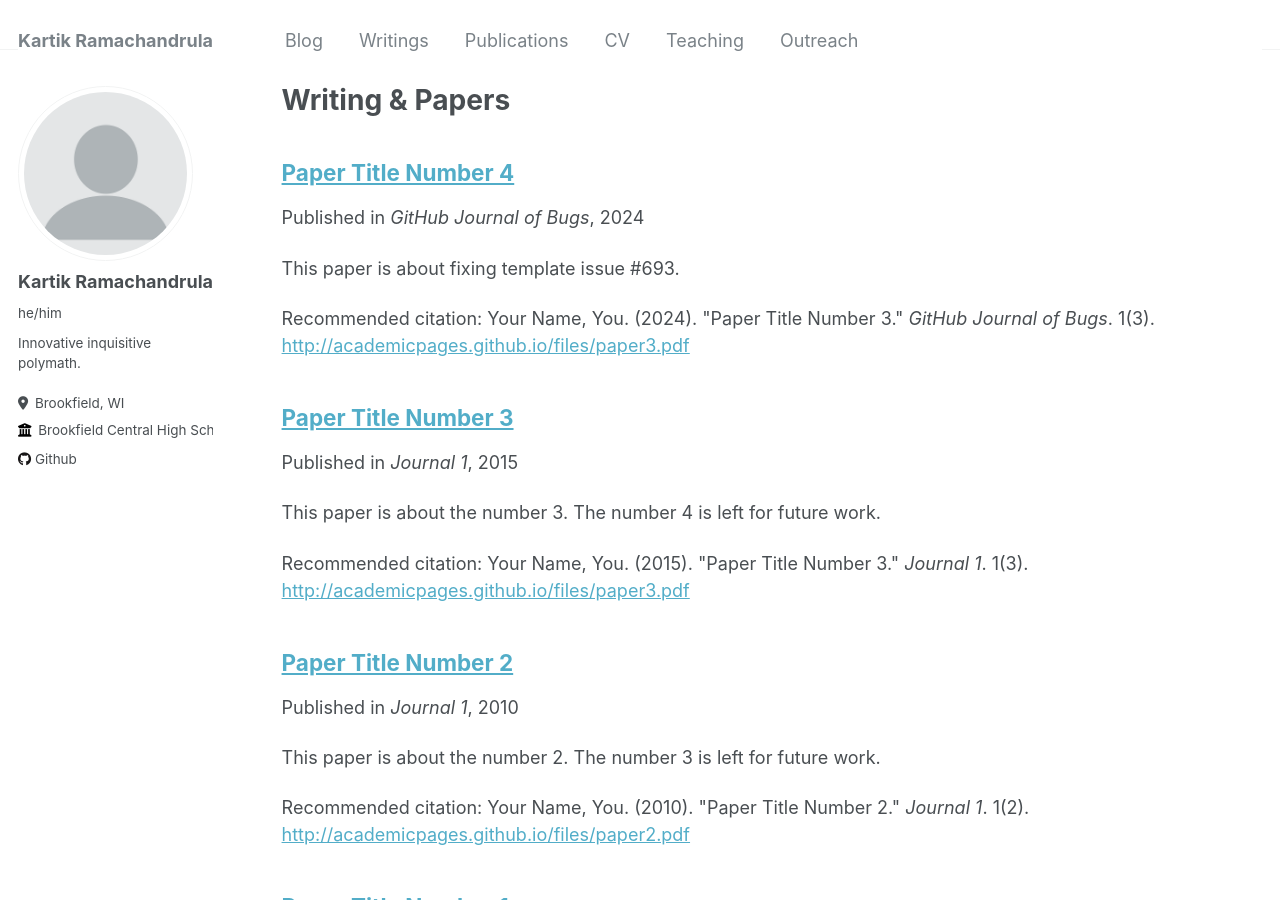
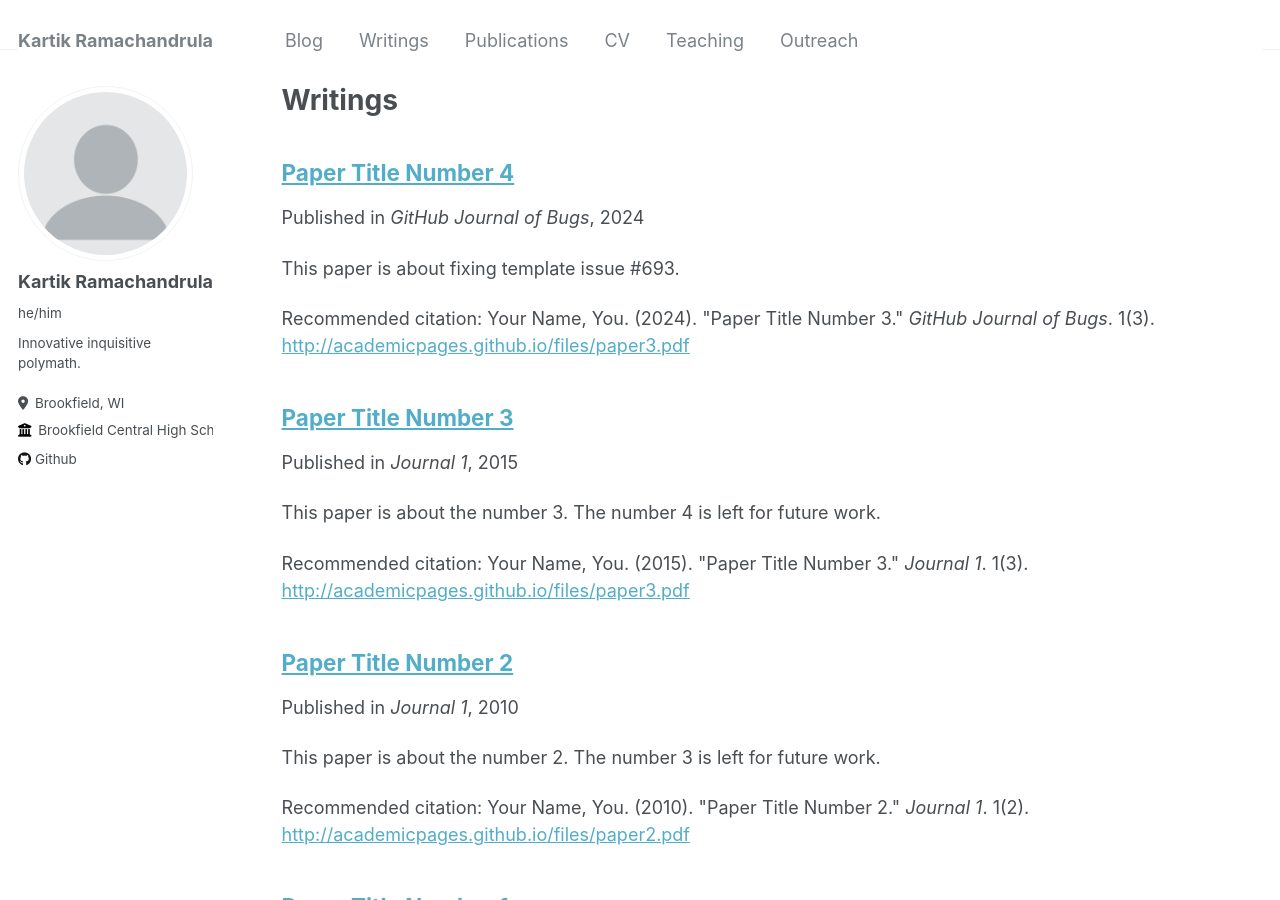
Before and after one commit to 68kartik/kartik-ramachandrula, a Jekyll site: the page built from _pages/writing.md, in a window 1280 px wide and 900 px high. Built offline with Jekyll 4.4.1, drawn with Linux system fonts in a browser that asks for light colours.

Commit message:
Update writing.md

```diff
--- a/_pages/writing.md
+++ b/_pages/writing.md
@@ -1,6 +1,6 @@
 ---
 layout: archive
-title: "Writing & Papers"
+title: "Writings"
 permalink: /writing/
 author_profile: true
 ---
```
